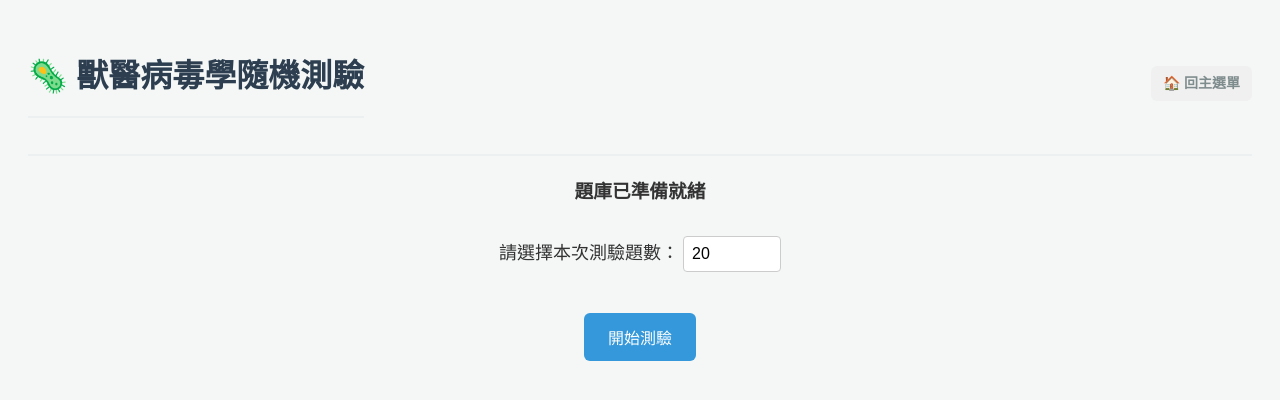
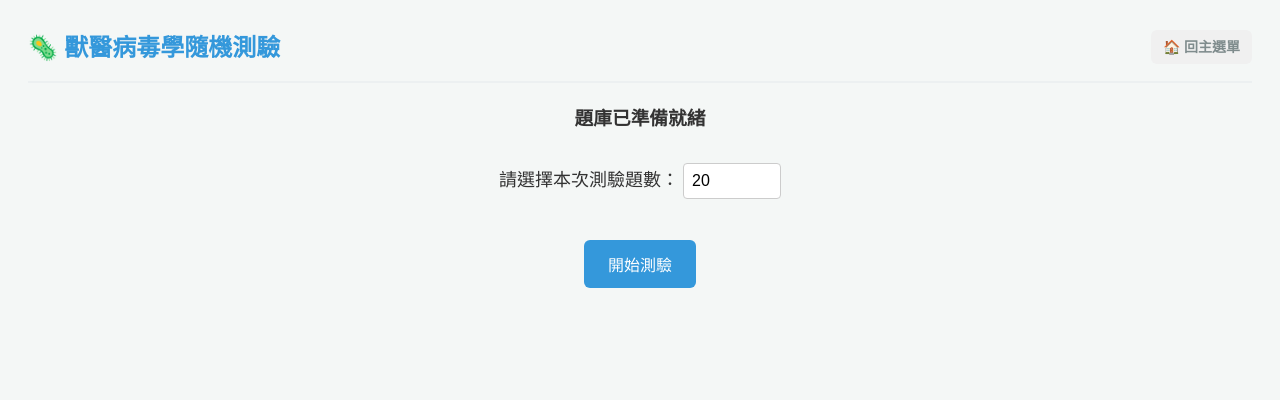
Before and after one commit to moguestrainer/vet-virology-quiz, a plain HTML site: page virology.html in a window 1280 px wide. Drawn offline with Linux system fonts and the light colour scheme.

```diff
--- a/virology.html
+++ b/virology.html
@@ -8,7 +8,7 @@
         body { font-family: 'Segoe UI', Tahoma, Geneva, Verdana, sans-serif; background-color: #f4f7f6; color: #333; line-height: 1.6; padding: 20px; }
         .container { max-width: 800px; margin: 0 auto; background: #fff; padding: 30px; border-radius: 12px; box-shadow: 0 4px 15px rgba(0,0,0,0.05); }
         .header-bar { display: flex; justify-content: space-between; align-items: center; border-bottom: 2px solid #ecf0f1; padding-bottom: 15px; margin-bottom: 20px; }
-        h1 { text-align: center; color: #2c3e50; border-bottom: 2px solid #ecf0f1; padding-bottom: 15px; }
+        h1 { color: #3498db; font-size: 24px; margin: 0; }
         .home-link { text-decoration: none; color: #7f8c8d; font-size: 14px; font-weight: bold; background: #f0f0f0; padding: 6px 12px; border-radius: 6px; }
         .home-link:hover { background: #e0e0e0; }
 
```
